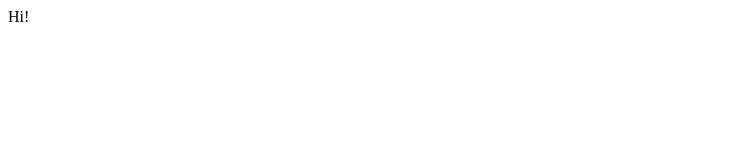
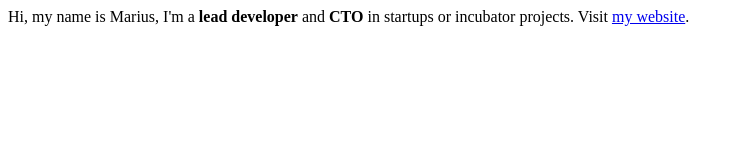
Before and after one commit to mariussoutier/mariussoutier.github.com, a plain HTML site: page index.html in a window 1280 px wide. Shown: the whole page, without its empty margins (0-744 px from the left). Drawn offline with Linux system fonts and the light colour scheme.

Commit message:
Added some text :)

```diff
--- a/index.html
+++ b/index.html
@@ -4,6 +4,9 @@
     <title>Marius@github</title>
   </head>
   <body>
-  Hi!
+  Hi,
+  my name is Marius, I'm a <strong>lead developer</strong> and <strong>CTO</strong> in startups or incubator projects.
+  Visit
+  <a href="http://www.soutier.de/" alt="My Homepage">my website</a>.
   </body>
 </html>
```
